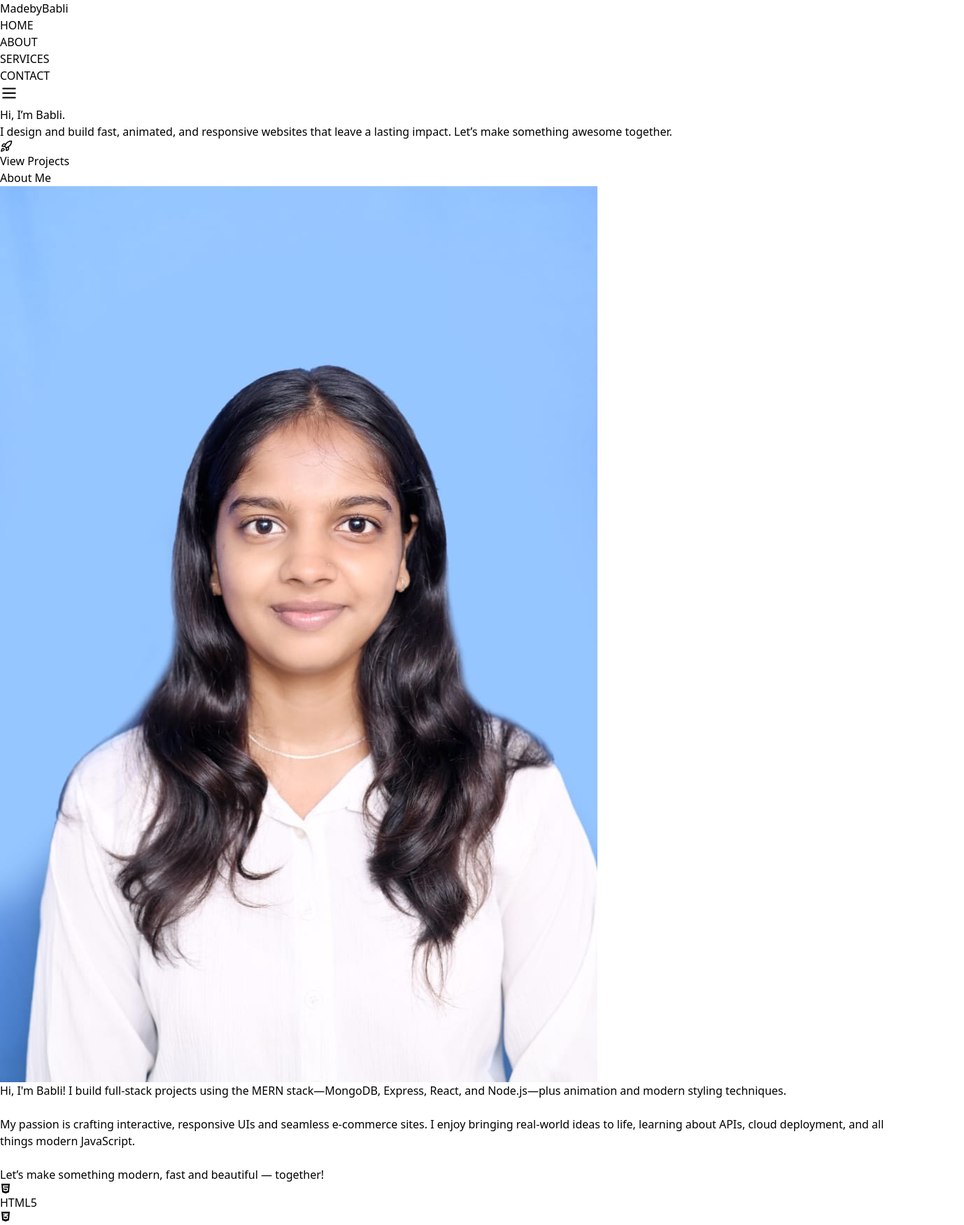
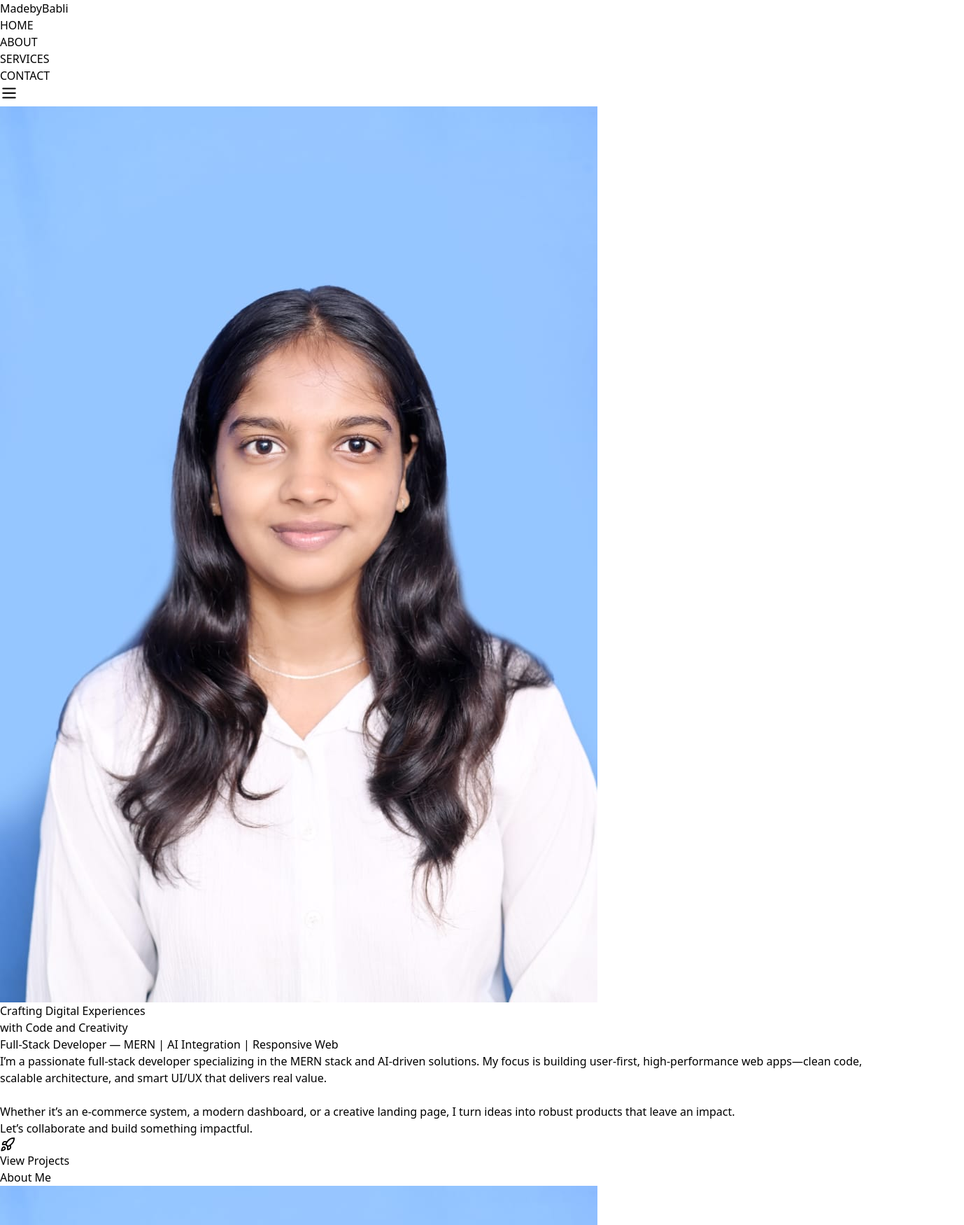
Before and after one commit to Madebydev-Babli/Portfolio, a React (Vite) app: page / in a window 1280 px wide. Shown: the top 1750 px of the page at 70% size, 1378 px wide, since content can reach past the window. Built offline with nearby package versions, Linux system fonts and the light colour scheme.

Commit message:
Update Home.jsx

```diff
--- a/src/assets/components/Home.jsx
+++ b/src/assets/components/Home.jsx
@@ -7,46 +7,79 @@ const Home = () => {
   return (
     <section
       id="home"
-      className="relative w-full min-h-screen flex flex-col justify-center items-center text-center px-4 sm:px-6 md:px-12 bg-gradient-to-br from-black via-gray-900 to-gray-950 text-white overflow-hidden"
+      className="relative w-full min-h-screen flex flex-col justify-center items-center text-center px-4 sm:px-8 md:px-16 bg-gradient-to-br from-black via-gray-900 to-gray-950 text-white overflow-hidden"
     >
-      {/* Background blob */}
-      <div className="absolute w-[400px] md:w-[600px] h-[400px] md:h-[600px] bg-cyan-400/20 blur-[150px] rounded-full top-[-120px] left-[-120px] animate-pulse z-0" />
+      {/* Background Accent */}
+      <div className="absolute w-[370px] md:w-[590px] h-[370px] md:h-[590px] bg-cyan-400/25 blur-[120px] rounded-full top-[-120px] left-[-120px] animate-pulse z-0" />
 
-      {/* Hero Content */}
-      <div className="z-10 w-full max-w-4xl mx-auto px-4 md:px-0">
+      {/* Main Content */}
+      <div className="z-10 w-full max-w-3xl mx-auto px-4 md:px-0 flex flex-col items-center">
+        {/* Profile Image */}
+        <motion.div
+          initial={{ opacity: 0, scale: 0.7 }}
+          animate={{ opacity: 1, scale: 1 }}
+          transition={{ duration: 0.7 }}
+          className="mb-6"
+        >
+          <img
+            src="/BABLII.jpeg" // Put your real profile image path here!
+            alt="Babli | Web Developer"
+            className="w-32 h-32 md:w-40 md:h-40 rounded-full object-cover border-4 border-cyan-400 shadow-xl"
+          />
+        </motion.div>
+
+        {/* Name & Subtitle */}
         <motion.h1
-          initial={{ opacity: 0, y: -40 }}
+          initial={{ opacity: 0, y: -35 }}
           animate={{ opacity: 1, y: 0 }}
-          transition={{ duration: 0.7 }}
-          className="text-4xl sm:text-5xl md:text-6xl lg:text-7xl font-extrabold mb-6 bg-gradient-to-r from-cyan-400 to-green-300 bg-clip-text text-transparent leading-tight"
+          transition={{ duration: 0.6 }}
+          className="text-3xl sm:text-5xl md:text-6xl font-extrabold mb-3 bg-gradient-to-r from-cyan-400 to-green-300 bg-clip-text text-transparent leading-tight"
         >
-          Hi, I’m Babli.
+          Crafting Digital Experiences<br className="hidden sm:inline" /> with Code and Creativity
         </motion.h1>
+        <motion.span
+          initial={{ opacity: 0 }}
+          animate={{ opacity: 1 }}
+          transition={{ delay: 0.7, duration: 0.8 }}
+          className="inline-block text-lg md:text-2xl font-semibold text-cyan-300 mb-6 tracking-wide"
+        >
+          Full-Stack Developer &mdash; MERN | AI Integration | Responsive Web
+        </motion.span>
 
+        {/* Professional Developer About */}
         <motion.p
           initial={{ opacity: 0 }}
           animate={{ opacity: 1 }}
-          transition={{ delay: 0.4 }}
-          className="text-base sm:text-lg md:text-xl text-gray-300 mb-8 leading-relaxed"
+          transition={{ delay: 1, duration: 1 }}
+          className="text-base sm:text-lg md:text-xl text-gray-300 mb-8 leading-relaxed max-w-xl"
         >
-          I design and build fast, animated, and responsive websites that leave a lasting impact. Let’s make something awesome together.
+          I’m a passionate full-stack developer specializing in the MERN stack and AI-driven solutions.
+          My focus is building user-first, high-performance web apps—clean code, scalable architecture, and smart UI/UX that delivers real value.
+          <br /><br />
+          Whether it’s an e-commerce system, a modern dashboard, or a creative landing page, I turn ideas into robust products that leave an impact.
+          <br />
+          <span className="text-cyan-400 font-semibold">Let’s collaborate and build something impactful.</span>
         </motion.p>
 
-        <motion.div
-          whileHover={{ scale: 1.05 }}
-          whileTap={{ scale: 0.95 }}
-          className="inline-flex items-center gap-2 bg-cyan-500 hover:bg-cyan-600 transition px-6 py-3 rounded-full font-semibold text-lg shadow-lg"
-        >
-          <Rocket size={18} />
-          <NavLink to="/project">View Projects</NavLink>
-        </motion.div>
+        {/* CTA Button */}
+        <NavLink to="/project" className="inline-block">
+          <motion.button
+            whileHover={{ scale: 1.07, boxShadow: "0 0 30px #22d3ee88" }}
+            whileTap={{ scale: 0.97 }}
+            transition={{ type: "spring", stiffness: 340 }}
+            className="flex items-center gap-2 bg-cyan-500 hover:bg-cyan-600 transition px-7 py-3 rounded-full font-bold text-lg shadow-lg outline-none focus:ring-2 focus:ring-green-400"
+            aria-label="View Projects"
+          >
+            <Rocket size={22} /> View Projects
+          </motion.button>
+        </NavLink>
       </div>
 
-      {/* Floating Glow */}
+      {/* Floating Glow Accent */}
       <motion.div
-        animate={{ y: [0, -20, 0] }}
+        animate={{ y: [0, -14, 0] }}
         transition={{ repeat: Infinity, duration: 3 }}
-        className="absolute bottom-10 right-10 w-24 h-24 sm:w-28 sm:h-28 md:w-36 md:h-36 bg-green-300/10 rounded-full blur-2xl z-0"
+        className="absolute bottom-10 right-10 w-24 h-24 sm:w-32 sm:h-32 md:w-40 md:h-40 bg-green-300/14 rounded-full blur-2xl z-0"
       />
     </section>
   );
```
